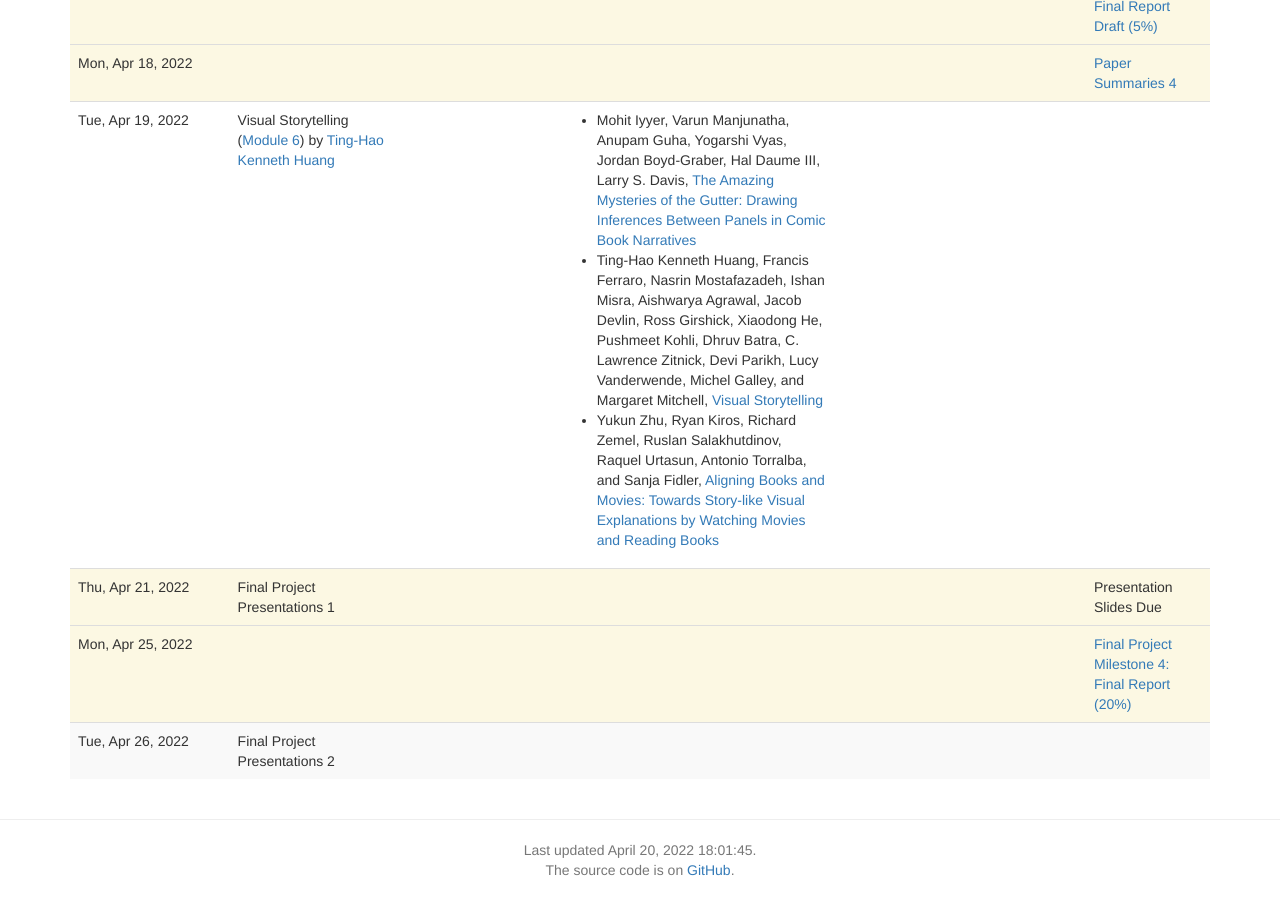
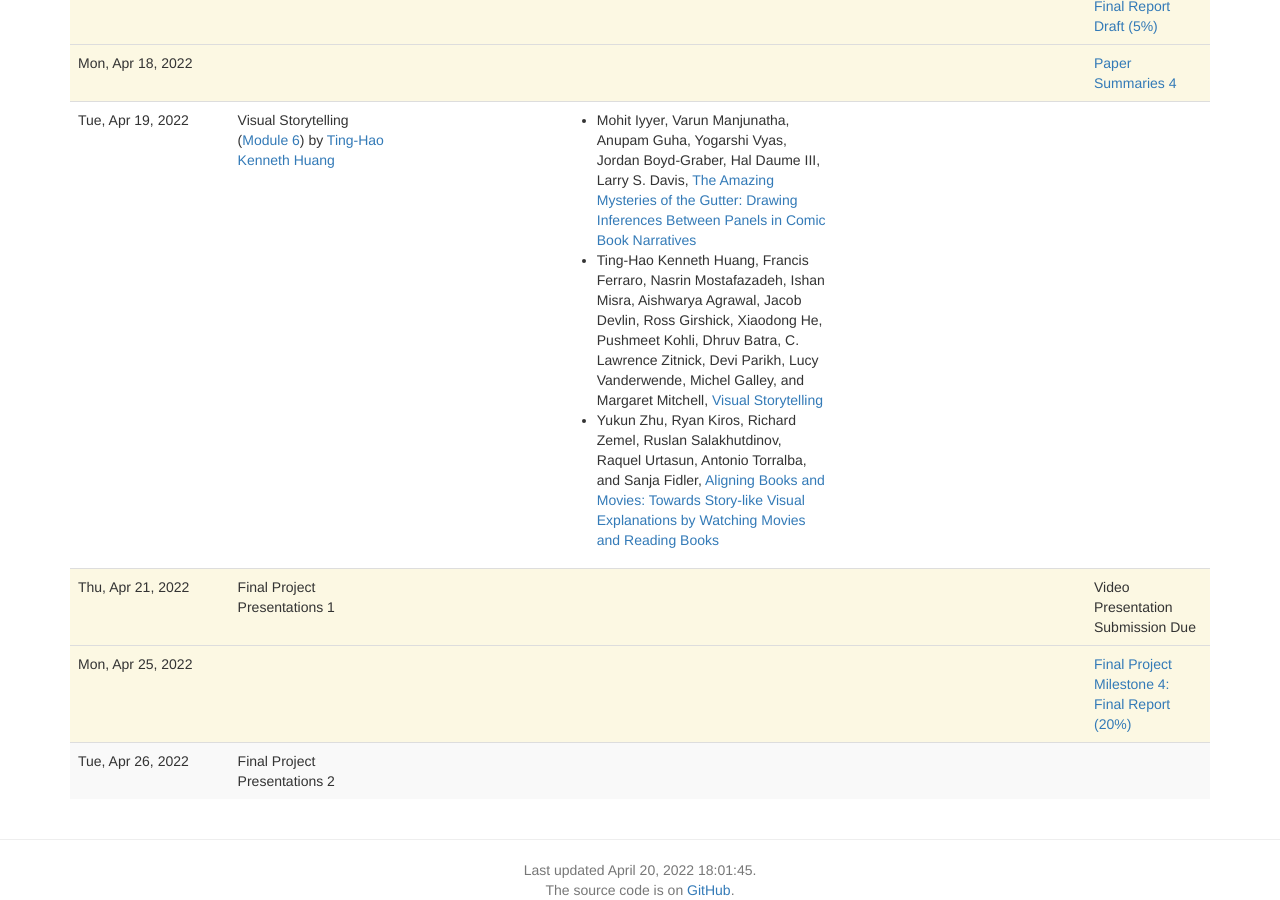
Before and after one commit to interactive-fiction-class/interactive-fiction-class.github.io, a Jekyll site: the page built from lectures.md, in a window 1280 px wide and 900 px high, scrolled down 10110 px. Built offline with Jekyll 4.4.1, drawn with Linux system fonts in a browser that asks for light colours; nearby versions of some CDN libraries; a script that is not in the unit is left out.

Commit message:
Update final project, fix broken links

```diff
--- a/_data/lectures.yaml
+++ b/_data/lectures.yaml
@@ -274,7 +274,7 @@
   type: deadline
   homework_due:
     -
-      title: Presentation Slides Due
+      title: Video Presentation Submission Due
       url:
 
 -
@@ -283,7 +283,7 @@
   homework_due:
     -
       title: Final Project Milestone 4&colon; Final Report (20%)
-      url: project-milestone4/project-milestone4.html
+      url: project-final-submission/project-final.html
 
 -
   date: 2022-04-26
```
Also changed, not shown: homeworks/project-final-submission/project-final.md (+1 -1 lines).
